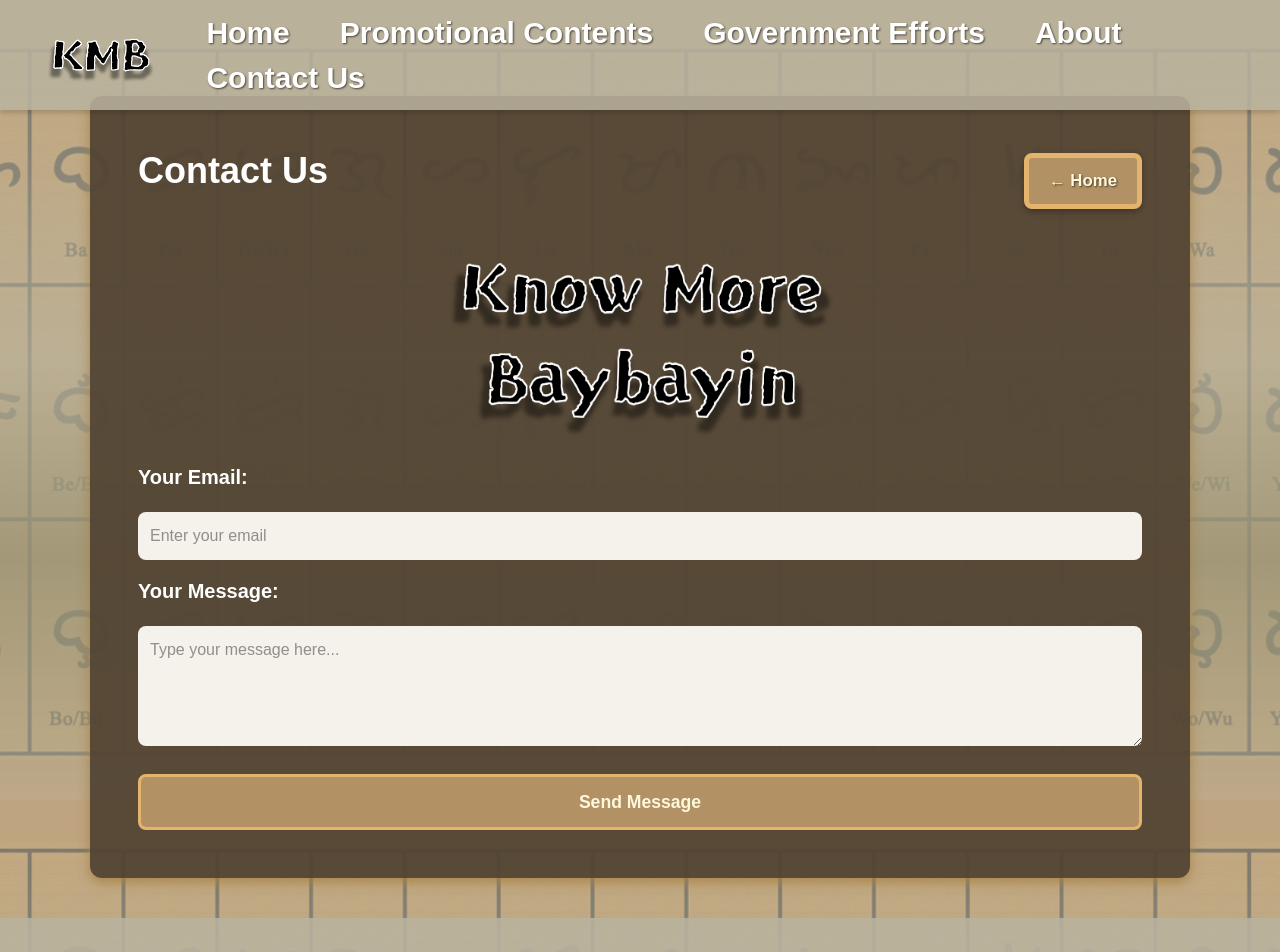
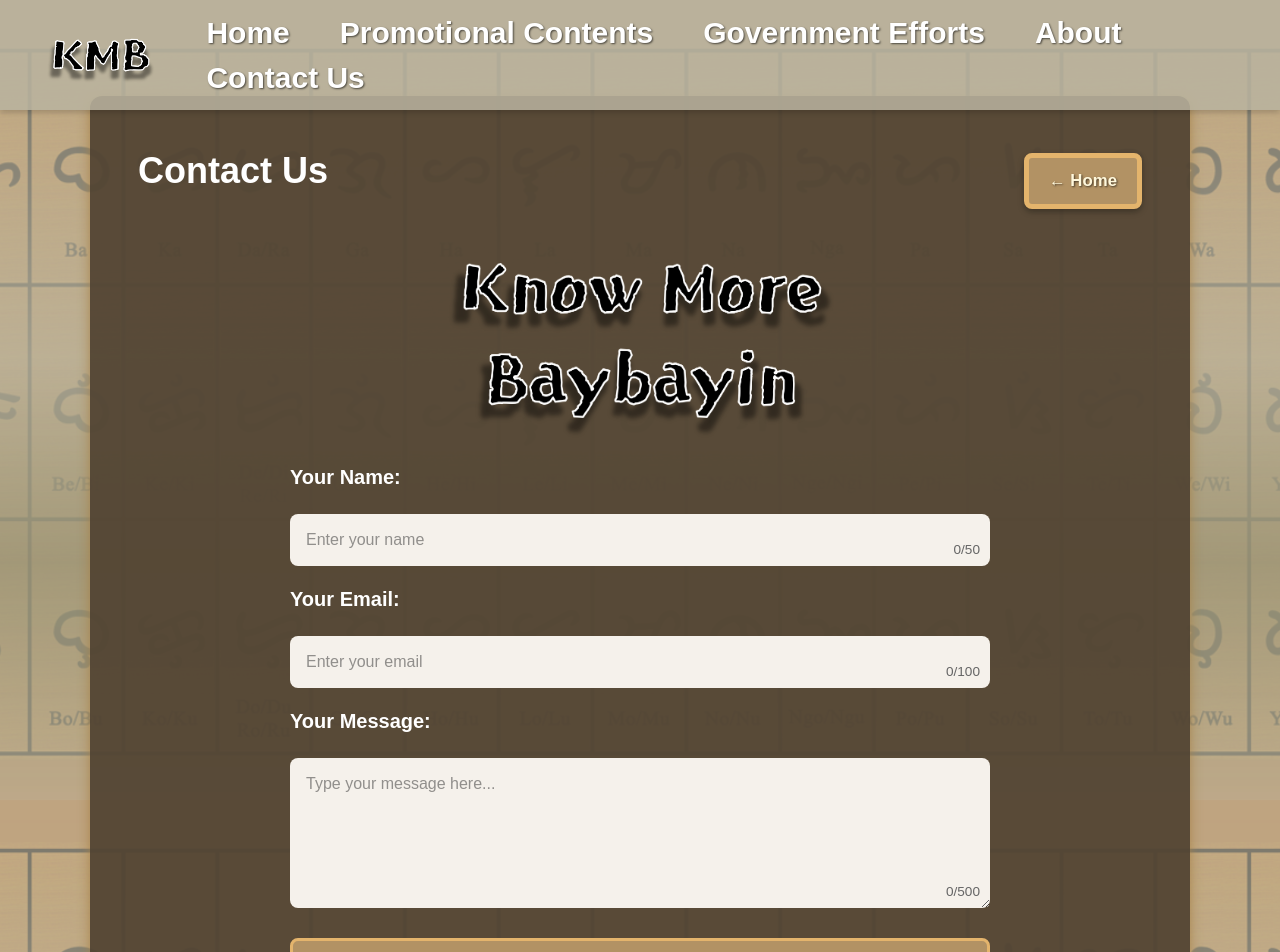
Before and after one commit to Duncan-Mangune/baybayinTest, a Next.js app: page /contact in a window 1280 px wide. Shown: the top 952 px of the page. Built offline with nearby package versions, Linux system fonts and the light colour scheme.

Commit message:
10-14-25

```diff
--- a/src/app/contact/contact.module.css
+++ b/src/app/contact/contact.module.css
@@ -36,6 +36,7 @@
   width: 500px;
   height: 200px;
 }
+
 .logo:hover {
   transform: scale(1.1);
 }
@@ -71,8 +72,12 @@
 .form {
   display: flex;
   flex-direction: column;
-  gap: 16px;
+  gap: 18px;
   margin-top: 20px;
+  width: 100%;
+  max-width: 700px;
+  margin-left: auto;
+  margin-right: auto;
 }
 
 .label {
@@ -80,28 +85,33 @@
   margin-bottom: 4px;
 }
 
+/* ✅ Improved input and textarea styling */
 .input,
 .textarea {
-  padding: 12px;
+  width: 100%;
+  padding: 14px 16px;
   border: none;
   border-radius: 8px;
   font-size: 1rem;
   background-color: #f5f1eb;
   color: #2e2e2e;
-  transition: box-shadow 0.2s ease;
+  transition: box-shadow 0.2s ease, border-color 0.2s ease;
+  box-sizing: border-box;
 }
 
 .input:focus,
 .textarea:focus {
   outline: none;
   box-shadow: 0 0 8px #e4b46c;
+  border: 2px solid #e4b46c;
 }
 
 .textarea {
-  min-height: 120px;
+  min-height: 150px;
   resize: vertical;
 }
 
+/* ✅ Submit button */
 .submitBtn {
   margin-top: 12px;
   padding: 12px 24px;
@@ -131,36 +141,17 @@
 }
 
 
-/* Popup styling */
-/* --- existing styles kept unchanged --- */
+/* ---------------- Popup styling ---------------- */
 
-/* Popup overlay */
-.popup {
-  position: fixed;
-  top: 0;
-  left: 0;
-  width: 100%;
-  height: 100%;
-  backdrop-filter: blur(6px);
-  background: rgba(0, 0, 0, 0.55);
-  display: flex;
-  justify-content: center;
-  align-items: center;
-  z-index: 999;
-  animation: fadeIn 0.3s ease forwards;
-}
-
-/* Popup card */
-/* Existing popup base styles */
-/* Popup overlay */
+/* ✅ Center popup (more noticeable) */
 .popup {
   position: fixed;
   top: 0;
   left: 0;
   width: 100vw;
   height: 100vh;
-  background: rgba(0, 0, 0, 0.55);
-  backdrop-filter: blur(4px);
+  background: rgba(0, 0, 0, 0.65);
+  backdrop-filter: blur(6px);
   display: flex;
   justify-content: center;
   align-items: center;
@@ -168,40 +159,6 @@
   animation: fadeIn 0.3s ease forwards;
 }
 
-/* Popup box */
-.popupContent {
-  background: #fff8dc;
-  color: #2e2e2e;
-  padding: 35px 30px;
-  border-radius: 16px;
-  text-align: center;
-  box-shadow: 0 6px 18px rgba(0, 0, 0, 0.35);
-  max-width: 420px;
-  width: 90%;
-  display: flex;
-  flex-direction: column;
-  align-items: center;
-  justify-content: center;
-  animation: slideUp 0.4s ease forwards;
-  transform: translateY(0);
-}
-
-/* Popup logo */
-/* Popup overlay */
-.popup {
-  position: fixed;
-  top: 0;
-  left: 0;
-  width: 100vw;
-  height: 100vh;
-  background: rgba(0, 0, 0, 0.55);
-  backdrop-filter: blur(6px);
-  display: flex;
-  justify-content: center;
-  align-items: center;
-  z-index: 9999;
-  animation: fadeIn 0.3s ease forwards;
-}
 
 /* Popup box */
 .popupContent {
@@ -225,14 +182,13 @@
 /* Popup logo */
 .popupLogo {
   width: 90%;
-  max-width: 420px; /* limit on big screens */
+  max-width: 420px;
   height: auto;
   margin-bottom: 24px;
   animation: popIn 0.5s ease forwards;
 }
 
-
-/* Popup title + text */
+/* Popup text */
 .popupContent h2 {
   font-size: 1.75rem;
   color: #3b2b16;
@@ -266,15 +222,6 @@
 }
 
 /* Animations */
-@keyframes fadeIn {
-  from {
-    opacity: 0;
-  }
-  to {
-    opacity: 1;
-  }
-}
-
 @keyframes slideUp {
   from {
     opacity: 0;
@@ -296,3 +243,70 @@
     transform: scale(1);
   }
 }
+
+/* ✅ Counter & warning styles */
+.inputWrapper {
+  position: relative;
+  display: flex;
+  align-items: center;
+}
+
+.counterInside {
+  position: absolute;
+  right: 10px;
+  bottom: 6px;
+  font-size: 0.85rem;
+  color: #666;
+  pointer-events: none;
+}
+
+.counterRed {
+  color: red;
+  font-weight: bold;
+}
+
+.maxReached {
+  border: 2px solid red !important;
+  background-color: #ffe5e5;
+}
+
+/* ✅ Toast-style warning popup */
+.warningPopup {
+  position: fixed;
+  bottom: 50px;
+  left: 50%;
+  transform: translateX(-50%);
+  background-color: #ff3b3b;
+  color: white;
+  padding: 12px 20px;
+  border-radius: 10px;
+  box-shadow: 0 2px 10px rgba(0, 0, 0, 0.3);
+  font-weight: bold;
+  font-size: 0.95rem;
+  animation: fadePopup 2.8s ease forwards;
+}
+
+@keyframes fadePopup {
+  0% {
+    opacity: 0;
+    transform: translateX(-50%) translateY(10px);
+  }
+  10%, 90% {
+    opacity: 1;
+    transform: translateX(-50%) translateY(0);
+  }
+  100% {
+    opacity: 0;
+    transform: translateX(-50%) translateY(10px);
+  }
+}
+
+/* Validation message below input */
+.errorMsg {
+  color: #ff6b6b;
+  font-size: 0.9rem;
+  margin-top: 4px;
+  margin-bottom: -8px;
+  text-align: left;
+  animation: fadeIn 0.3s ease forwards;
+}
--- a/src/app/contact/page.tsx
+++ b/src/app/contact/page.tsx
@@ -6,13 +6,68 @@ import Link from "next/link";
 
 export default function Contact() {
   const [isSent, setIsSent] = useState(false);
+  const [userName, setUserName] = useState("");
+  const [nameCount, setNameCount] = useState(0);
+  const [emailCount, setEmailCount] = useState(0);
+  const [messageCount, setMessageCount] = useState(0);
+  const [errors, setErrors] = useState<{ name?: string; email?: string; message?: string }>({});
+  const [warning, setWarning] = useState("");
+
   const formRef = useRef<HTMLFormElement>(null);
+
+  const showWarning = (msg: string) => {
+    setWarning(msg);
+    setTimeout(() => setWarning(""), 2500);
+  };
+
+  const handleChange = (
+    e: React.ChangeEvent<HTMLInputElement | HTMLTextAreaElement>,
+    setCount: React.Dispatch<React.SetStateAction<number>>,
+    max: number
+  ) => {
+    const length = e.target.value.length;
+    setCount(length);
+    if (length >= max) {
+      e.target.classList.add(styles.maxReached);
+      showWarning("You’ve reached the maximum input!");
+    } else {
+      e.target.classList.remove(styles.maxReached);
+    }
+  };
+
+  // ✅ Restrict name field input
+  const handleNameInput = (e: React.ChangeEvent<HTMLInputElement>) => {
+    const regex = /^[A-Za-z.\-\s]*$/;
+    if (!regex.test(e.target.value)) {
+      showWarning("Numbers or Special characters are not allowed.");
+      e.target.value = e.target.value.replace(/[^A-Za-z.\-\s]/g, "");
+    }
+    handleChange(e, setNameCount, 50);
+  };
 
   const handleSubmit = (e: React.FormEvent<HTMLFormElement>) => {
     e.preventDefault();
+    const form = formRef.current;
+    if (!form) return;
 
-    const form = formRef.current;
-    if (form) {
+    const formData = new FormData(form);
+    const name = formData.get("name")?.toString().trim() || "";
+    const email = formData.get("email")?.toString().trim() || "";
+    const message = formData.get("message")?.toString().trim() || "";
+
+    const newErrors: typeof errors = {};
+
+    if (!name) newErrors.name = "Please enter your name.";
+    if (!email) newErrors.email = "Please enter your email.";
+    else if (!/^[^\s@]+@[^\s@]+\.[^\s@]+$/.test(email)) newErrors.email = "Please enter a valid email.";
+    if (!message) newErrors.message = "Please enter your message.";
+
+    setErrors(newErrors);
+
+    if (Object.keys(newErrors).length > 0) return;
+
+    setUserName(name);
+
     const iframe = document.createElement("iframe");
     iframe.name = "hidden_iframe";
     iframe.style.display = "none";
@@ -24,8 +79,11 @@ export default function Contact() {
     setTimeout(() => {
       setIsSent(true);
       form.reset();
+      setNameCount(0);
+      setEmailCount(0);
+      setMessageCount(0);
+      setErrors({});
     }, 1000);
-    }
   };
 
   return (
@@ -57,9 +115,36 @@ export default function Contact() {
         <input type="hidden" name="_captcha" value="false" />
         <input type="hidden" name="_next" value="." />
 
+        {/* Name Field */}
+        <label htmlFor="name" className={styles.label}>
+          Your Name:
+        </label>
+        <div className={styles.inputWrapper}>
+          <input
+            id="name"
+            type="text"
+            name="name"
+            placeholder="Enter your name"
+            className={styles.input}
+            required
+            maxLength={50}
+            onChange={handleNameInput}
+          />
+          <span
+            className={`${styles.counterInside} ${
+              nameCount >= 50 ? styles.counterRed : ""
+            }`}
+          >
+            {nameCount}/50
+          </span>
+        </div>
+        {errors.name && <p className={styles.errorMsg}>{errors.name}</p>}
+
+        {/* Email Field */}
         <label htmlFor="email" className={styles.label}>
           Your Email:
         </label>
+        <div className={styles.inputWrapper}>
           <input
             id="email"
             type="email"
@@ -67,25 +152,49 @@ export default function Contact() {
             placeholder="Enter your email"
             className={styles.input}
             required
+            maxLength={100}
+            onChange={(e) => handleChange(e, setEmailCount, 100)}
           />
+          <span
+            className={`${styles.counterInside} ${
+              emailCount >= 100 ? styles.counterRed : ""
+            }`}
+          >
+            {emailCount}/100
+          </span>
+        </div>
+        {errors.email && <p className={styles.errorMsg}>{errors.email}</p>}
 
+        {/* Message Field */}
         <label htmlFor="message" className={styles.label}>
           Your Message:
         </label>
+        <div className={styles.inputWrapper}>
           <textarea
             id="message"
             name="message"
             placeholder="Type your message here..."
             className={styles.textarea}
             required
+            maxLength={500}
+            onChange={(e) => handleChange(e, setMessageCount, 500)}
           ></textarea>
+          <span
+            className={`${styles.counterInside} ${
+              messageCount >= 500 ? styles.counterRed : ""
+            }`}
+          >
+            {messageCount}/500
+          </span>
+        </div>
+        {errors.message && <p className={styles.errorMsg}>{errors.message}</p>}
 
         <button type="submit" className={styles.submitBtn}>
           Send Message
         </button>
       </form>
 
-      {/* Success Popup */}
+      {/* ✅ Centered Success Popup */}
       {isSent && (
         <div className={styles.popup}>
           <div className={styles.popupContent}>
@@ -94,8 +203,8 @@ export default function Contact() {
               alt="Know More Baybayin Logo"
               className={styles.popupLogo}
             />
-            <h2>Message Sent Successfully!</h2>
-            <p>We’ll get back to you as soon as possible through your email.</p>
+            <h2>Thanks, {userName || "there"}!</h2>
+            <p>Your message was sent successfully. We’ll get back to you soon.</p>
             <button
               className={styles.closeBtn}
               onClick={() => setIsSent(false)}
@@ -106,6 +215,12 @@ export default function Contact() {
         </div>
       )}
 
+      {/* Toast Warning */}
+      {warning && (
+        <div className={styles.warningPopup}>
+          <p>{warning}</p>
+        </div>
+      )}
     </div>
   );
 }
```
Lines whose indentation alone changed are shown as unchanged.
